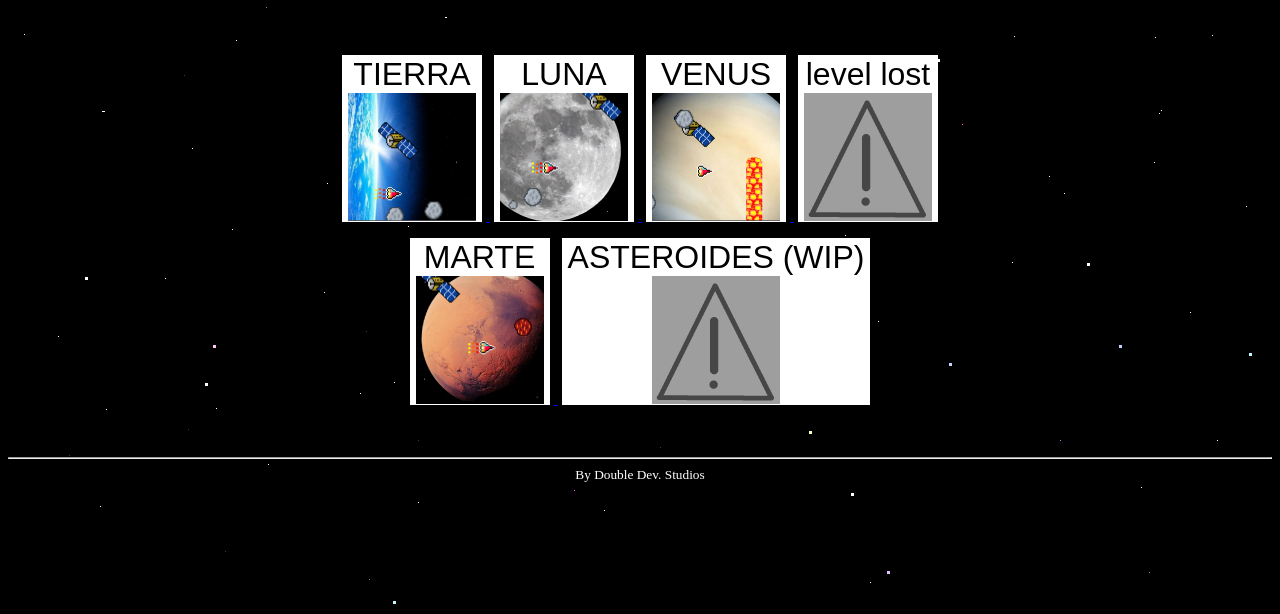
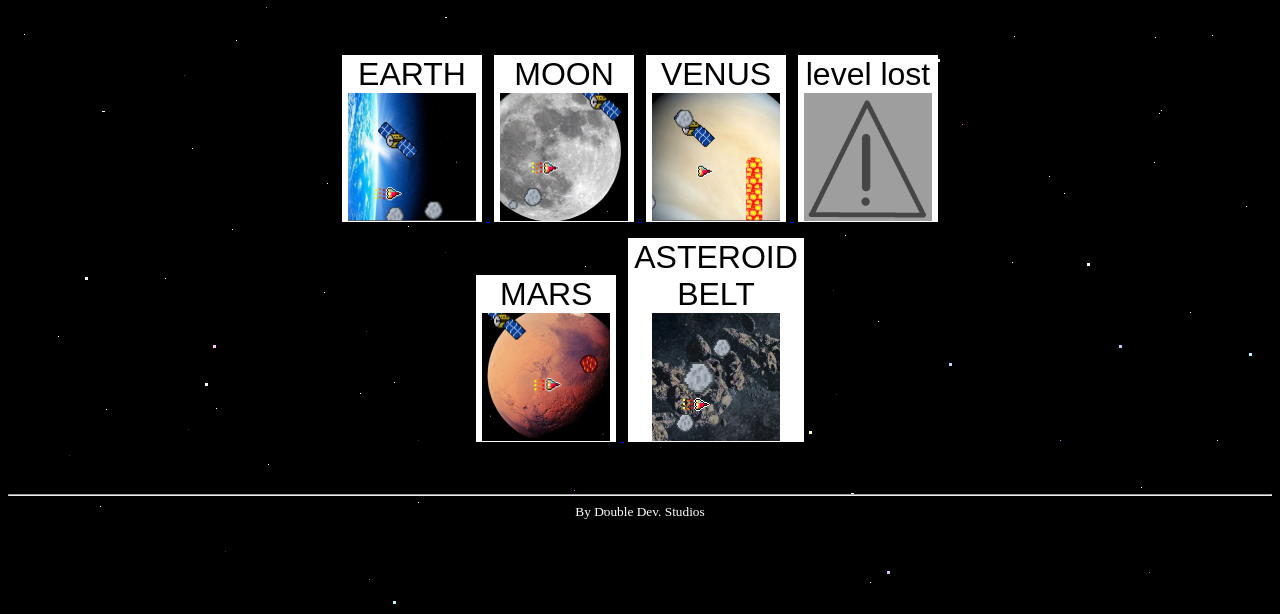
Before and after one commit to Double-Dev-Studios/Project-Space, a plain HTML site: page index.html in a window 1280 px wide. Shown: the part 186-800 px from the top of the page. Drawn offline with Linux system fonts and the light colour scheme.

Commit message:
Add files via upload

```diff
--- a/asteroides.html
+++ b/asteroides.html
@@ -1,8 +1,10 @@
 <!DOCTYPE html>
 <html>
 	<head>
+		<title>Proyect Space / Asteroid Belt</title>
+
 		<meta charset="utf-8">
-		<title>Proyect Space</title>
+		<link rel="icon" href="menu/icon.png" type="image/png"/>
 	</head>
 	<body
 	onkeydown="detectarTecla(event)"
@@ -66,11 +68,15 @@
 
 		<script src="scripts/objetos/miniAsteroid.js"></script>
 
+		<script src="scripts/objetos/bigAsteroid.js"></script>
+
 		<script src="scripts/objetos/satelite.js"></script>
 
 		<script src="scripts/objetos/twister.js"></script>
 
 		<script src="scripts/objetos/lava.js"></script>
+
+		<script src="scripts/objetos/temperature.js"></script>
 
 
 		<!-- mas objetos -->
@@ -78,8 +84,6 @@
 		<script src="scripts/objetos/disparo.js"></script>
 
 		<script src="scripts/objetos/score.js"></script>
-
-		<script src="scripts/objetos/temperature.js"></script>
 
 
 
--- a/index.html
+++ b/index.html
@@ -45,31 +45,31 @@
 
 
 	<a href="tierra.html">
-	<button id="earth" class="button">TIERRA
-	<br> <img src="menu/thumbnails/tierra.png" width="128" height="128"> </button>
+	<button id="earth" class="button">EARTH
+	<br> <img src="menu/thumbnails/tierra.png" alt="EARTH" width="128" height="128"> </button>
 	</a>
 
 	<a href="luna.html">
-	<button id="moon" class="button">LUNA
-	<br> <img src="menu/thumbnails/luna.png" width="128" height="128"> </button>
+	<button id="moon" class="button">MOON
+	<br> <img src="menu/thumbnails/luna.png" alt="MOON" width="128" height="128"> </button>
 	</a>
 
 	<a href="venus.html">
 	<button id="venus" class="button">VENUS
-	<br> <img src="menu/thumbnails/venus.png" width="128" height="128"> </button>
+	<br> <img src="menu/thumbnails/venus.png" alt="VENUS" width="128" height="128"> </button>
 	</a>
 
 	<button id="levelLost" class="button">level lost
-	<br> <img src="menu/thumbnails/lost.png" width="128" height="128"> </button> <br>
+	<br> <img src="menu/thumbnails/lost.png" alt="A Lost Level" width="128" height="128"> </button> <br>
 
 	<a href="marte.html">
-	<button id="marte" class="button">MARTE
-	<br> <img src="menu/thumbnails/marte.png" width="128" height="128"> </button>
+	<button id="marte" class="button">MARS
+	<br> <img src="menu/thumbnails/marte.png" alt="MARS" width="128" height="128"> </button>
 	</a>
 
 	<a href="asteroides.html">
-	<button id="asteroides" class="button">ASTEROIDES (WIP)
-	<br> <img src="menu/thumbnails/lost.png" width="128" height="128"> </button>
+	<button id="asteroides" class="button">ASTEROID <br> BELT
+	<br> <img src="menu/thumbnails/asteroids.png" alt="ASTEROID BELT" width="128" height="128"> </button>
 	</a>
 
 	<br><br><br> <hr>
```
Also changed, not shown: luna.html (+7 -3 lines), marte.html (+7 -3 lines), tierra.html (+7 -3 lines), venus.html (+7 -3 lines).
